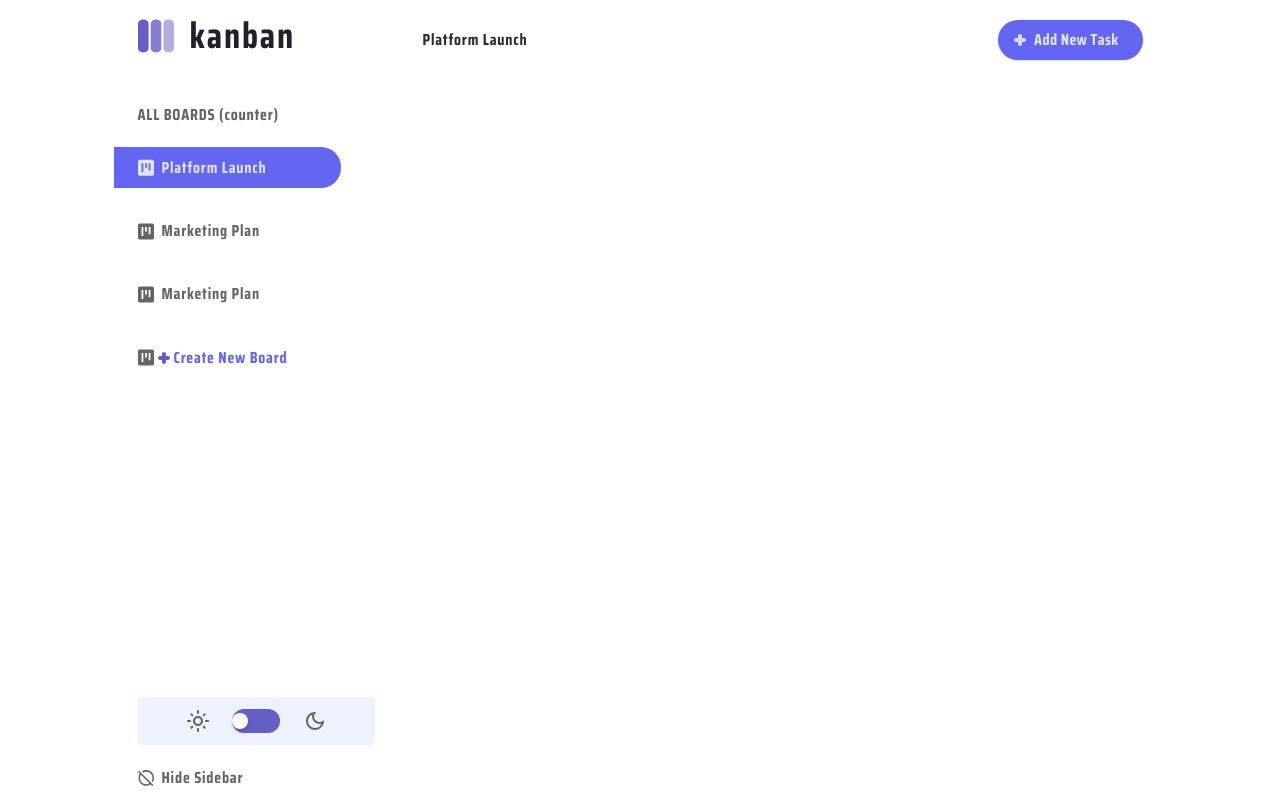
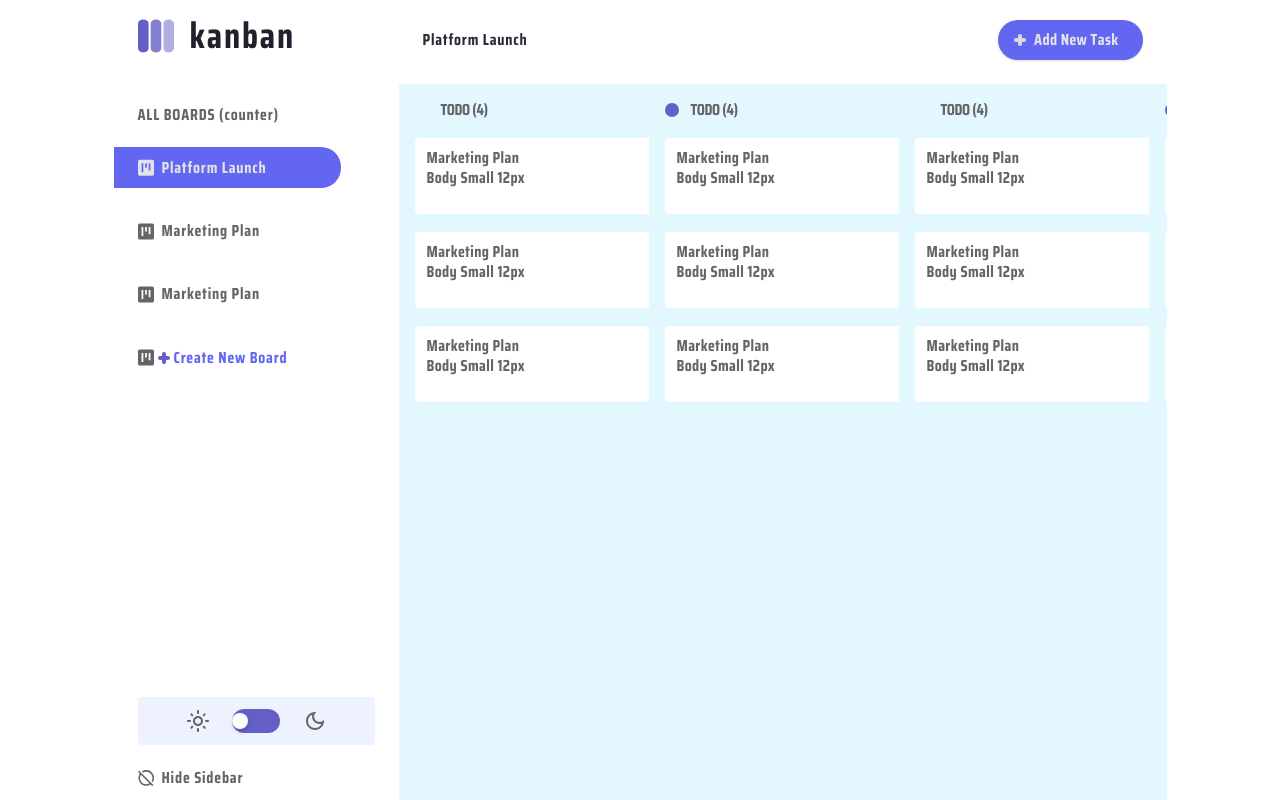
Before and after one commit to tomizdebski/KANBAN_APP, a Next.js app: page / in a window 1280 px wide. Shown: the top 800 px of the page. Built offline with nearby package versions, Linux system fonts and the light colour scheme.

Commit message:
add_column_task_component

```diff
--- a/app/layout.tsx
+++ b/app/layout.tsx
@@ -13,7 +13,7 @@ export default function RootLayout({
 }>) {
   return (
     <html lang="en">
-      <body className="dark:bg-stone-900 bg-white">
+      <body className="dark:bg-dark_gray bg-white">
         <ThemeProvider enableSystem={true} attribute="class">
           {children}
         </ThemeProvider>
--- a/app/page.tsx
+++ b/app/page.tsx
@@ -1,3 +1,4 @@
+import Column from "@/components/Column";
 import Navbar from "@/components/Navbar";
 import Sidebar from "@/components/Sidebar";
 import SwitchTheme from "@/components/SwitchTheme";
@@ -8,8 +9,17 @@ export default function Home() {
     <main className="flex min-h-screen flex-col items-center justify-between ">
       <div className="flex">
         <Sidebar />
-        <div className="">
+        <div className="flex flex-col">
           <Navbar />
+          <div className="flex w-[60vw] overflow-auto">
+            <Column color="blue"/>
+            <Column color="fiolet"/>
+            <Column color="blue"/>
+            <Column color="fiolet"/>
+            <Column color="blue"/>
+            <Column color="fiolet"/>
+            <div>3</div>
+          </div>
         </div>
 
       </div>
--- /dev/null
+++ b/components/Column.tsx
@@ -0,0 +1,45 @@
+import React from "react";
+
+const Column = ({color}:{color:String}) => {
+  return (
+    <div className="min-w-[250px] h-[936px] pl-4 py-4 bg-light_blue dark:bg-deep_gray flex-col justify-start items-start gap-[18px] inline-flex">
+      <div className="self-stretch justify-start items-center gap-3 inline-flex">
+        <div className={`w-3.5 h-3.5 bg-${color} rounded-full`} />
+        <div className="text-gray dark:text-light_gray text-sm font-semibold font-saira leading-tight tracking-tight">
+          TODO (4)
+        </div>
+      </div>
+      <div className="self-stretch h-[76px] p-3 bg-white dark:bg-dark_gray rounded-l flex-col justify-start items-start gap-1 flex">
+        <div className="text-center text-gray dark:text-white datext-sm font-semibold font-saira leading-none tracking-wide">
+          Marketing Plan
+        </div>
+        <div className="text-gray dark:text-light_gray text-xs font-normal font-saira leading-none tracking-wide">
+          Body Small 12px
+          <br />
+        </div>
+      </div>
+
+      <div className="self-stretch h-[76px] p-3 bg-white dark:bg-dark_gray rounded-l flex-col justify-start items-start gap-1 flex">
+        <div className="text-center text-gray dark:text-white text-sm font-semibold font-saira leading-none tracking-wide">
+          Marketing Plan
+        </div>
+        <div className="text-gray dark:text-light_gray text-xs font-normal font-saira leading-none tracking-wide">
+          Body Small 12px
+          <br />
+        </div>
+      </div>
+
+      <div className="self-stretch h-[76px] p-3 bg-white dark:bg-dark_gray rounded-l flex-col justify-start items-start gap-1 flex">
+        <div className="text-center text-gray dark:text-white text-sm font-semibold font-saira leading-none tracking-wide">
+          Marketing Plan
+        </div>
+        <div className="text-gray dark:text-light_gray text-xs font-normal font-saira leading-none tracking-wide">
+          Body Small 12px
+          <br />
+        </div>
+      </div>
+    </div>
+  );
+};
+
+export default Column;
```
